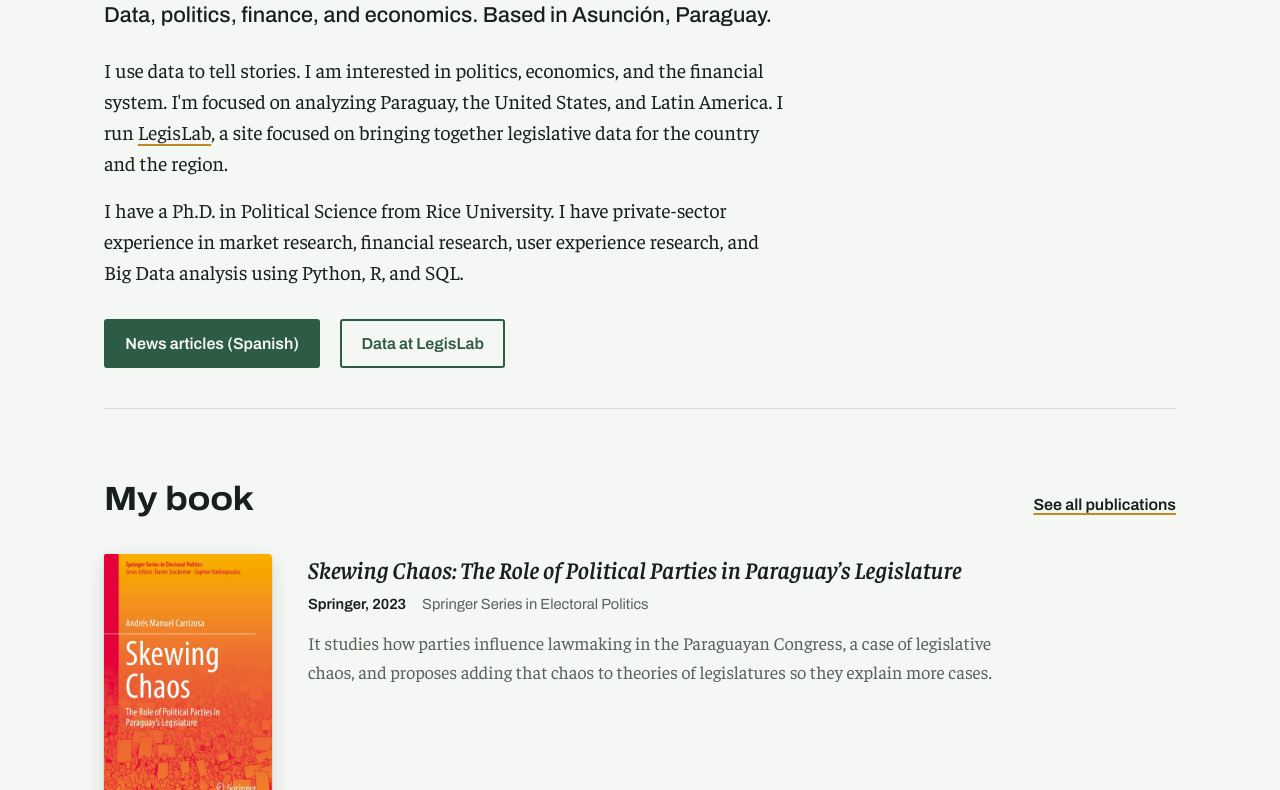
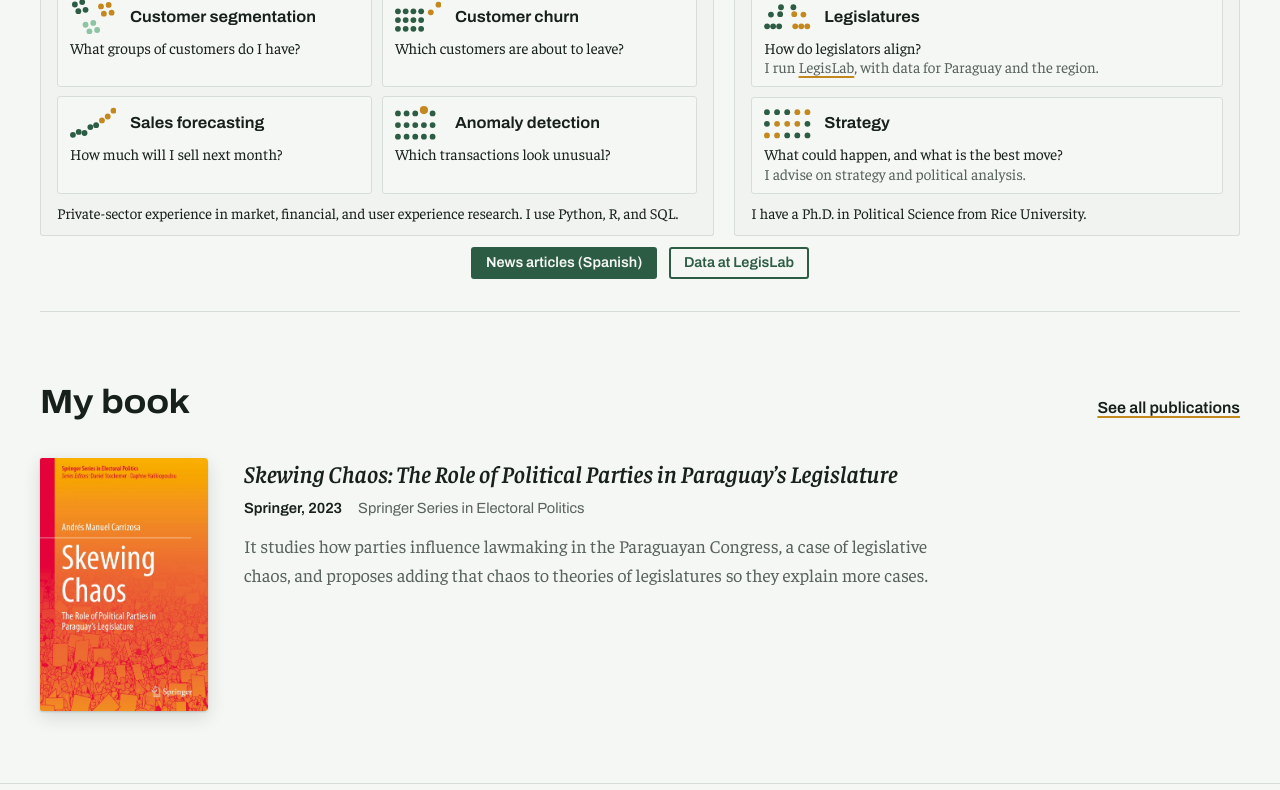
Before and after one commit to acarrizosa/andycarrizosa.com, a plain HTML site: page en/index.html in a window 1280 px wide. Shown: the part 329-1119 px from the top of the page. Drawn offline with Linux system fonts and the light colour scheme.

Commit message:
fix english landing as well

```diff
--- a/en/index.html
+++ b/en/index.html
@@ -4,7 +4,7 @@
   <meta charset="utf-8">
   <meta name="viewport" content="width=device-width, initial-scale=1">
   <title>Andy Carrizosa</title>
-  <meta name="description" content="Quantitative researcher and political scientist in Asunción. Data analysis, surveys and causal inference. Writes about parties, Congress and electoral rules in Paraguay.">
+  <meta name="description" content="Consultant in data science, business intelligence, and political analysis. Machine learning models for companies and data-driven legislative analysis.">
   <link rel="canonical" href="https://www.andycarrizosa.com/en/">
   <link rel="alternate" hreflang="en" href="https://www.andycarrizosa.com/en/">
   <link rel="alternate" hreflang="es" href="https://www.andycarrizosa.com/">
@@ -14,9 +14,9 @@
   <link rel="stylesheet" href="../assets/site.css">
   <meta property="og:type" content="profile">
   <meta property="og:title" content="Andy Carrizosa">
-  <meta property="og:description" content="Quantitative researcher and political scientist in Asunción. Blog, articles and publications on parties, Congress and electoral rules in Paraguay.">
+  <meta property="og:description" content="Consultant in data science, business intelligence, and political analysis. Machine learning models for companies and data-driven legislative analysis.">
   <meta property="og:url" content="https://www.andycarrizosa.com/en/">
-  <meta property="og:image" content="https://www.andycarrizosa.com/assets/og.png">
+  <meta property="og:image" content="https://www.andycarrizosa.com/assets/og-en.png">
   <meta property="og:locale" content="en_US">
   <meta name="twitter:card" content="summary_large_image">
   <script type="application/ld+json">
@@ -26,8 +26,7 @@
     "name": "Andy Carrizosa",
     "alternateName": "Andy Carrizosa",
     "url": "https://www.andycarrizosa.com/en/",
-    "jobTitle": "Quantitative Researcher",
-    "worksFor": { "@type": "Organization", "name": "ITTI" },
+    "jobTitle": "Consultant in data science, business intelligence, and political analysis",
     "address": { "@type": "PostalAddress", "addressLocality": "Asunción", "addressCountry": "PY" },
     "alumniOf": [
       { "@type": "CollegeOrUniversity", "name": "Rice University" },
@@ -43,7 +42,7 @@
   }
   </script>
 </head>
-<body>
+<body class="inicio">
   <a class="saltar" href="#content">Skip to content</a>
 
   <header class="envoltura cabecera">
@@ -62,7 +61,6 @@
       </a>
     </nav>
     <nav class="nav" aria-label="Main">
-      <a href="../en/index.html">Home</a>
       <a href="../publications.html">Academic Publications</a>
       <a href="EN_Carrizosa_Resume.pdf" target="_blank" rel="noopener">CV</a>
       <a href="../index.html" lang="es" hreflang="es">Español</a>
@@ -70,7 +68,7 @@
   </header>
 
   <main id="content">
-    <section class="envoltura portada" aria-labelledby="t-name">
+    <section class="envoltura portada portada-paneles" aria-labelledby="t-name">
       <h1 class="nombre" id="t-name"><span>Andy</span> <span>Carrizosa</span></h1>
       <figure class="hemiciclo">
         <svg viewBox="-216 -216 432 232" role="img" aria-labelledby="t-hemicycle">
@@ -124,13 +122,59 @@
       </figure>
       <script src="../assets/hemiciclo.js"></script>
       <div class="portada-texto">
-        <p class="rol">Data, politics, finance, and economics. Based in Asunción, Paraguay.</p>
-        <p class="entrada">I use data to tell stories. I am interested in politics, economics, and the financial system. I'm focused on analyzing Paraguay, the United States, and Latin America. I run <a href="../legislab/index.html">LegisLab</a>, a site focused on bringing together legislative data for the country and the region.</p>
-        <p class="entrada">I have a Ph.D. in Political Science from Rice University. I have private-sector experience in market research, financial research, user experience research, and Big Data analysis using Python, R, and SQL.</p>
-        <div class="acciones">
-          <a class="boton boton-principal" href="../blog.html" hreflang="es">News articles (Spanish)</a>
-          <a class="boton boton-secundario" href="../legislab/index.html">Data at LegisLab</a>
-        </div>
+        <p class="rol">Consultant in data science, business intelligence, and political analysis.</p>
+      </div>
+      <div class="paneles">
+        <section class="panel panel-datos" aria-labelledby="t-data">
+          <h2 id="t-data">Data science and business intelligence</h2>
+          <p class="panel-intro">I build machine learning models that learn from the past to anticipate what comes next.</p>
+          <ul class="areas">
+            <li class="area">
+              <svg class="area-icono" viewBox="0 0 60 46" aria-hidden="true" focusable="false"><circle cx="15.8" cy="4" r="3.75"/><circle cx="6.3" cy="7.1" r="3.75"/><circle cx="20.1" cy="14" r="3.75"/><circle cx="10.8" cy="15.8" r="3.75"/><circle class="ocre" cx="50" cy="7.7" r="3.75"/><circle class="ocre" cx="40.1" cy="9.6" r="3.75"/><circle class="ocre" cx="53.8" cy="17.7" r="3.75"/><circle class="ocre" cx="43.8" cy="19" r="3.75"/><circle class="hoja" cx="30.1" cy="30.9" r="3.75"/><circle class="hoja" cx="20.1" cy="33.3" r="3.75"/><circle class="hoja" cx="35.1" cy="40.1" r="3.75"/><circle class="hoja" cx="25.1" cy="42" r="3.75"/></svg>
+              <h3>Customer segmentation</h3>
+              <p class="pregunta">What groups of customers do I have?</p>
+            </li>
+            <li class="area">
+              <svg class="area-icono" viewBox="0 0 60 46" aria-hidden="true" focusable="false"><circle cx="3.8" cy="16" r="3.75"/><circle cx="13.8" cy="16" r="3.75"/><circle cx="23.8" cy="16" r="3.75"/><circle cx="33.8" cy="16" r="3.75"/><circle cx="3.8" cy="27.3" r="3.75"/><circle cx="13.8" cy="27.3" r="3.75"/><circle cx="23.8" cy="27.3" r="3.75"/><circle cx="33.8" cy="27.3" r="3.75"/><circle cx="3.8" cy="38.6" r="3.75"/><circle cx="13.8" cy="38.6" r="3.75"/><circle cx="23.8" cy="38.6" r="3.75"/><circle cx="33.8" cy="38.6" r="3.75"/><circle class="ocre" cx="46.3" cy="17.3" r="3.75"/><circle class="ocre" cx="56.2" cy="7.4" r="3.75"/></svg>
+              <h3>Customer churn</h3>
+              <p class="pregunta">Which customers are about to leave?</p>
+            </li>
+            <li class="area">
+              <svg class="area-icono" viewBox="0 0 60 46" aria-hidden="true" focusable="false"><circle cx="3.8" cy="38.6" r="3.75"/><circle cx="11.3" cy="34.8" r="3.75"/><circle cx="18.8" cy="36.2" r="3.75"/><circle cx="26.3" cy="28.6" r="3.75"/><circle cx="33.8" cy="26.1" r="3.75"/><circle class="ocre" cx="41.3" cy="19.9" r="3.75"/><circle class="ocre" cx="48.8" cy="14.9" r="3.75"/><circle class="ocre" cx="56.2" cy="7.4" r="3.75"/></svg>
+              <h3>Sales forecasting</h3>
+              <p class="pregunta">How much will I sell next month?</p>
+            </li>
+            <li class="area">
+              <svg class="area-icono" viewBox="0 0 60 46" aria-hidden="true" focusable="false"><circle cx="3.8" cy="10.9" r="3.75"/><circle cx="15" cy="10.9" r="3.75"/><circle cx="26.2" cy="10.9" r="3.75"/><circle cx="48.6" cy="10.9" r="3.75"/><circle cx="3.8" cy="26" r="3.75"/><circle cx="15" cy="26" r="3.75"/><circle cx="26.2" cy="26" r="3.75"/><circle cx="37.4" cy="26" r="3.75"/><circle cx="48.6" cy="26" r="3.75"/><circle cx="3.8" cy="41" r="3.75"/><circle cx="15" cy="41" r="3.75"/><circle cx="26.2" cy="41" r="3.75"/><circle cx="37.4" cy="41" r="3.75"/><circle cx="48.6" cy="41" r="3.75"/><circle class="ocre" cx="37.4" cy="6.6" r="5.3"/></svg>
+              <h3>Anomaly detection</h3>
+              <p class="pregunta">Which transactions look unusual?</p>
+            </li>
+          </ul>
+          <p class="panel-pie">Private-sector experience in market, financial, and user experience research. I&nbsp;use&nbsp;Python,&nbsp;R,&nbsp;and&nbsp;SQL.</p>
+        </section>
+        <section class="panel panel-politica" aria-labelledby="t-politics">
+          <h2 id="t-politics">Political analysis</h2>
+          <p class="panel-intro">I use data to analyze politics in Paraguay, the United States, and Latin America.</p>
+          <ul class="areas">
+            <li class="area">
+              <svg class="area-icono" viewBox="0 0 60 46" aria-hidden="true" focusable="false"><circle cx="19.6" cy="35.4" r="3.75"/><circle cx="11.8" cy="35.4" r="3.75"/><circle cx="4" cy="35.4" r="3.75"/><circle cx="9" cy="20.1" r="3.75"/><circle cx="20.9" cy="19.6" r="3.75"/><circle cx="22" cy="10.7" r="3.75"/><circle cx="38" cy="10.7" r="3.75"/><circle class="ocre" cx="39.1" cy="19.6" r="3.75"/><circle class="ocre" cx="51" cy="20.1" r="3.75"/><circle class="ocre" cx="40.4" cy="35.4" r="3.75"/><circle class="ocre" cx="48.2" cy="35.4" r="3.75"/><circle class="ocre" cx="56" cy="35.4" r="3.75"/></svg>
+              <h3>Legislatures</h3>
+              <p class="pregunta">How do legislators align?</p>
+              <p>I run <a href="../legislab/index.html">LegisLab</a>, with data for Paraguay and the region.</p>
+            </li>
+            <li class="area">
+              <svg class="area-icono" viewBox="0 0 60 46" aria-hidden="true" focusable="false"><circle cx="3.8" cy="8" r="3.75"/><circle cx="16.9" cy="8" r="3.75"/><circle cx="30" cy="8" r="3.75"/><circle class="ocre" cx="43.1" cy="8" r="3.75"/><circle class="ocre" cx="56.2" cy="8" r="3.75"/><circle cx="3.8" cy="23" r="3.75"/><circle class="ocre" cx="16.9" cy="23" r="3.75"/><circle class="ocre" cx="30" cy="23" r="3.75"/><circle class="ocre" cx="43.1" cy="23" r="3.75"/><circle cx="56.2" cy="23" r="3.75"/><circle class="ocre" cx="3.8" cy="38" r="3.75"/><circle class="ocre" cx="16.9" cy="38" r="3.75"/><circle cx="30" cy="38" r="3.75"/><circle cx="43.1" cy="38" r="3.75"/><circle cx="56.2" cy="38" r="3.75"/></svg>
+              <h3>Strategy</h3>
+              <p class="pregunta">What could happen, and what is the best move?</p>
+              <p>I advise on strategy and political analysis.</p>
+            </li>
+          </ul>
+          <p class="panel-pie">I have a Ph.D. in Political Science from Rice University.</p>
+        </section>
+      </div>
+      <div class="acciones">
+        <a class="boton boton-principal" href="../blog.html" hreflang="es">News articles (Spanish)</a>
+        <a class="boton boton-secundario" href="../legislab/index.html">Data at LegisLab</a>
       </div>
     </section>
 
```
Also changed, not shown: index.html (+3 -4 lines), publications.html (+1 -2 lines), assets/og-en.png (added), assets/og.png.
